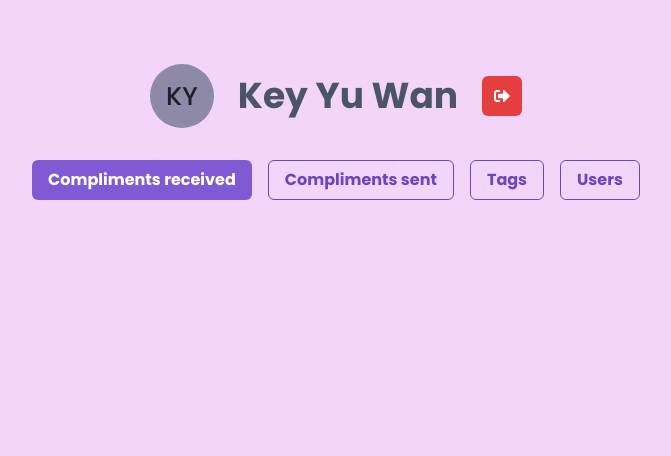
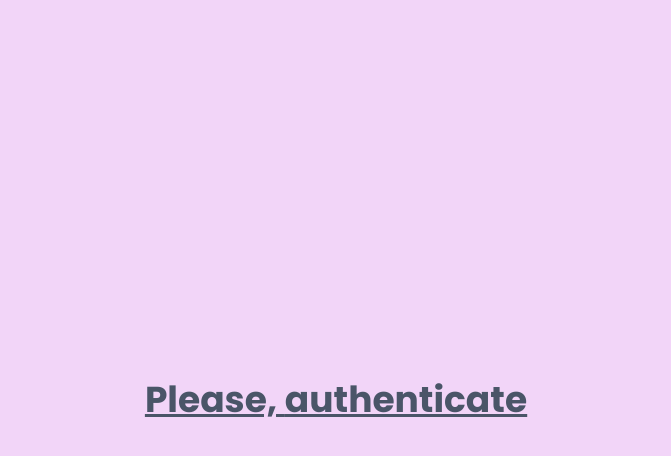
Before and after one commit to keyyuwan/Compliment-ReactJS, a Next.js app: page /compliments in a window 1280 px wide. Shown: the top 456 px of the page, without its empty margins (304-975 px from the left). Built offline with nearby package versions, Linux system fonts and the light colour scheme.

Commit message:
authentication

```diff
--- a/src/contexts/AuthContext.tsx
+++ b/src/contexts/AuthContext.tsx
@@ -1,7 +1,23 @@
-import { createContext, ReactNode, useContext } from "react";
+import Router from "next/router";
+import { useToast } from "@chakra-ui/react";
+import { createContext, ReactNode, useContext, useState } from "react";
+import { api } from "../services/api";
 
+interface UserInfo {
+  email: string;
+  password: string;
+}
+
+interface User {
+  name: string;
+  email: string;
+}
 interface AuthContextData {
   signOut: () => void;
+  signIn: (userInfo: UserInfo) => void;
+  isLoading: boolean;
+  user: User;
+  isAuthenticated: boolean;
 }
 
 interface AuthProviderProps {
@@ -11,12 +27,62 @@ interface AuthProviderProps {
 const AuthContext = createContext({} as AuthContextData);
 
 export function AuthProvider({ children }: AuthProviderProps) {
+  const toast = useToast();
+
+  const [user, setUser] = useState<User | null>(null);
+
+  const [isLoading, setIsLoading] = useState(false);
+
+  async function signIn(userInfo: UserInfo) {
+    if (!!userInfo.email && !!userInfo.password) {
+      setIsLoading(true);
+      try {
+        const { data } = await api.post("/auth", userInfo);
+
+        localStorage.setItem("@comp:token", JSON.stringify(data.token));
+
+        setUser(data.user);
+
+        toast({
+          title: "Welcome!",
+          status: "success",
+          duration: 3000,
+          isClosable: true,
+        });
+
+        Router.push("/compliments");
+      } catch (err) {
+        toast({
+          title: "Error signin in",
+          description: err.message,
+          status: "error",
+          duration: 3000,
+          isClosable: true,
+        });
+      } finally {
+        setIsLoading(false);
+      }
+    } else {
+      toast({
+        title: "Error signin in",
+        description: "Fill in email and password to continue.",
+        status: "error",
+        duration: 3000,
+        isClosable: true,
+      });
+    }
+  }
+
   function signOut() {
     localStorage.removeItem("@comp:token");
   }
 
   return (
-    <AuthContext.Provider value={{ signOut }}>{children}</AuthContext.Provider>
+    <AuthContext.Provider
+      value={{ signOut, signIn, isLoading, user, isAuthenticated: !!user }}
+    >
+      {children}
+    </AuthContext.Provider>
   );
 }
 
--- a/src/pages/compliments.tsx
+++ b/src/pages/compliments.tsx
@@ -1,4 +1,5 @@
 import Router from "next/router";
+import Link from "next/link";
 import {
   Flex,
   Avatar,
@@ -11,7 +12,7 @@ import { FaSignOutAlt } from "react-icons/fa";
 import { useAuth } from "../contexts/AuthContext";
 
 export default function Compliments() {
-  const { signOut } = useAuth();
+  const { signOut, isAuthenticated, user } = useAuth();
 
   function logOut() {
     signOut();
@@ -19,11 +20,11 @@ export default function Compliments() {
     Router.push("/");
   }
 
-  return (
+  return isAuthenticated ? (
     <Box maxW="1120px" mx="auto" mt="16">
       <Flex align="center" justify="center" gap="6">
-        <Avatar bg="purple.400" size="lg" name="Key Yu Wan" />
-        <Heading>Key Yu Wan</Heading>
+        <Avatar bg="purple.400" size="lg" name={user?.name} />
+        <Heading>{user?.name}</Heading>
         <IconButton
           colorScheme="red"
           aria-label="Sign out"
@@ -45,5 +46,11 @@ export default function Compliments() {
         </Button>
       </Flex>
     </Box>
+  ) : (
+    <Flex w="100vw" h="100vh" align="center" justify="center">
+      <Heading textDecoration="underline">
+        Please, <Link href="/">authenticate</Link>
+      </Heading>
+    </Flex>
   );
 }
```
Also changed, not shown: src/components/SignIn/index.tsx (+3 -41 lines).
